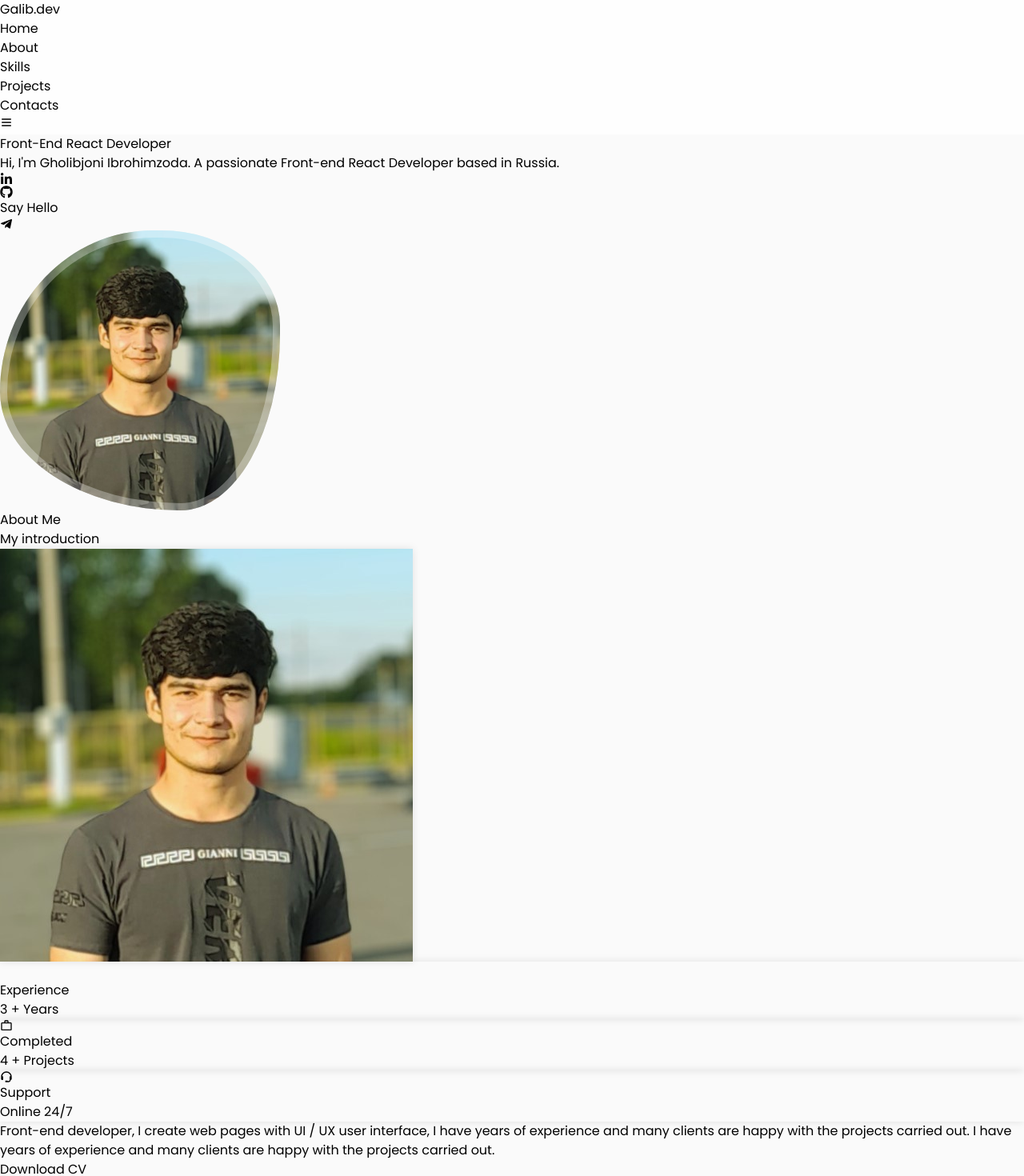
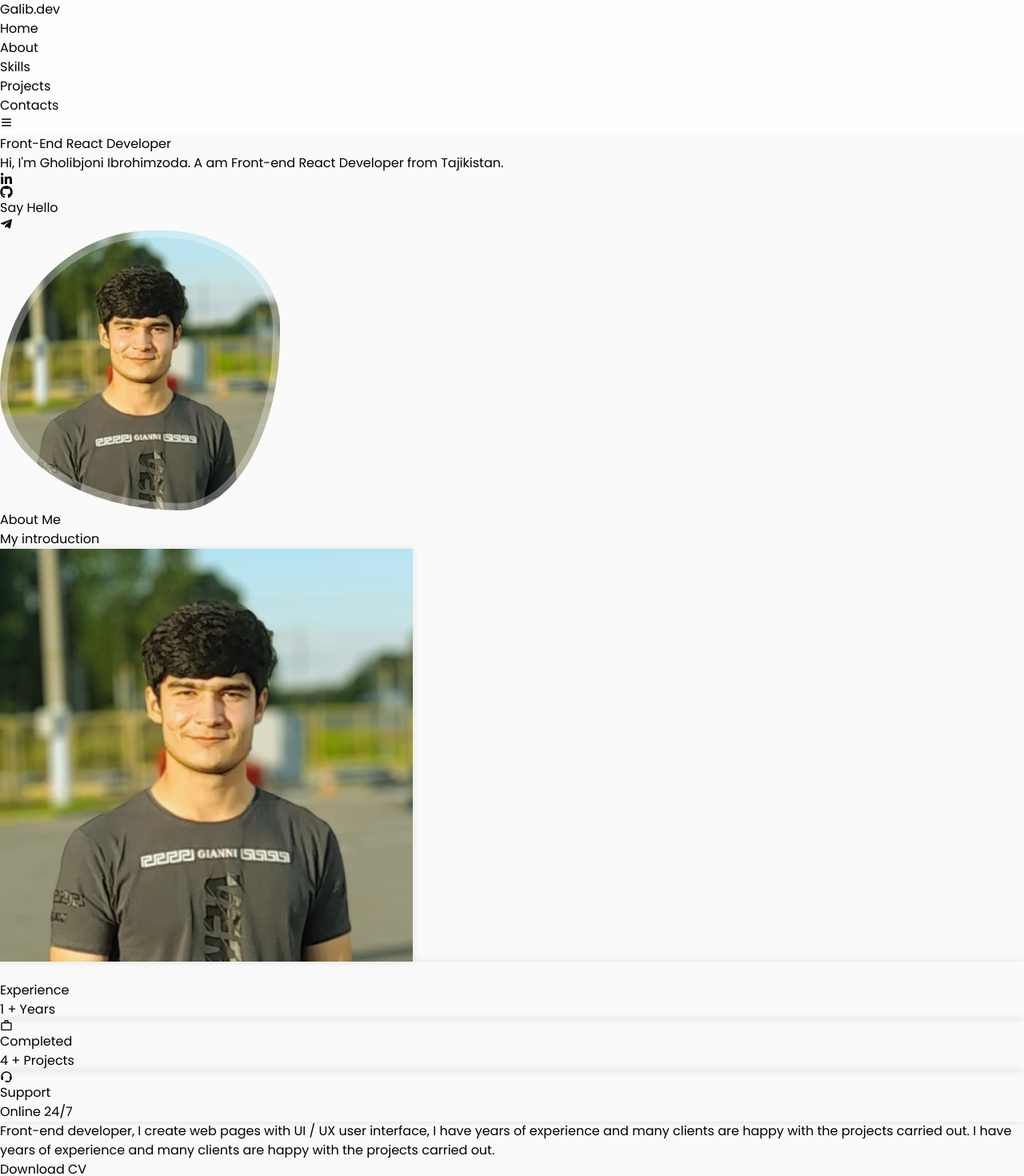
Before and after one commit to galibibr/portfolio, a React (Vite) app: page / in a window 1280 px wide. Shown: the top 1470 px of the page at 80% size. Built offline with nearby package versions, Linux system fonts and the light colour scheme; some icons are missing.

Commit message:
Update App.jsx

```diff
--- a/src/App.jsx
+++ b/src/App.jsx
@@ -100,8 +100,8 @@ const App = () => {
               Front-End React Developer
             </p>
             <p className="text-[#555] md:text-[17px] text-[15px] md:px-0 px-[20px] font-[500]">
-              Hi, I'm Gholibjoni Ibrohimzoda. A passionate Front-end React Developer
-              based in Russia.
+              Hi, I'm Gholibjoni Ibrohimzoda. A am Front-end React Developer
+              from Tajikistan.
             </p>
             <div className="flex items-center gap-[20px]">
               <div className="flex gap-2 text-[24px] md:text-[30px]">
@@ -194,7 +194,7 @@ const App = () => {
                 <PiMedal className="text-[20px] md:text-[24px]" />
                 <p className="font-[600] md:text-[18px] mt-[4px]">Experience</p>
                 <p className="md:text-[14px] text-[11px] text-center w-full">
-                  3 + Years
+                  1 + Years
                 </p>
               </div>
               <div className="div-shadow rounded-[8px] md:p-[20px] p-[10px] flex bg-white flex-col items-center">
```
